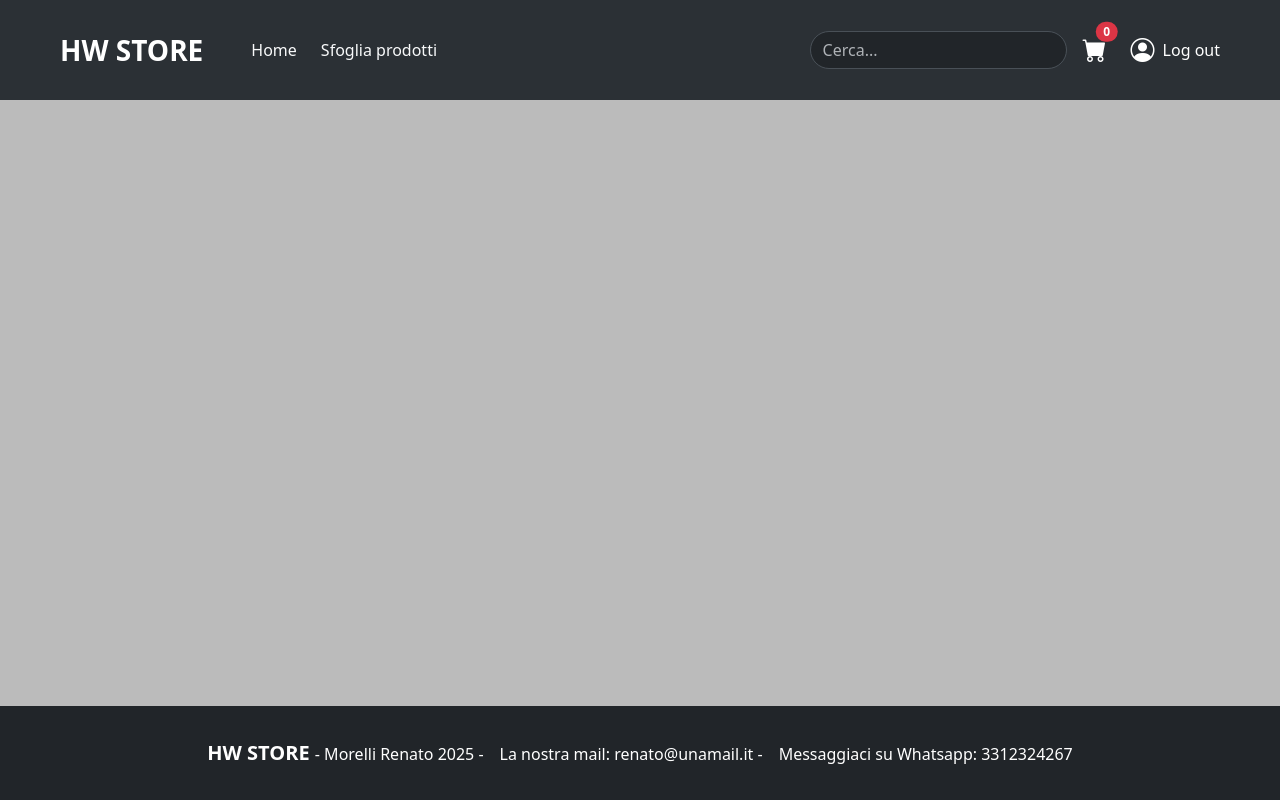
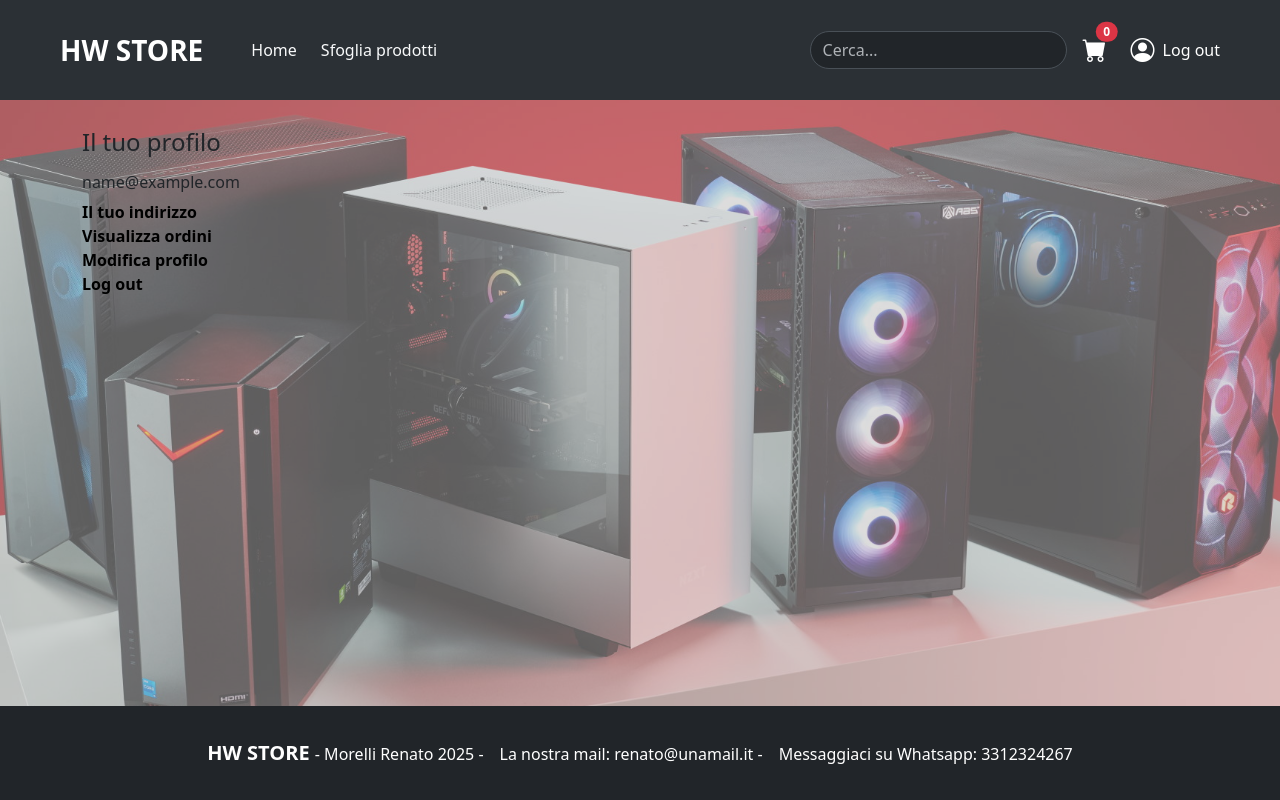
Before and after one commit to Ren-Mor/capstone-store, a React (Vite) app: page /userprofile in a window 1280 px wide. Built offline with nearby package versions, Linux system fonts and the light colour scheme; no server answers; sample sign-in values are in the browser's storage.

Commit message:
fix generali

```diff
--- a/src/App.jsx
+++ b/src/App.jsx
@@ -59,6 +59,7 @@ function App() {
           <Route path="/signin" element={<SignIn />} />
           <Route path="/signup" element={<SignUp />} />
           <Route path="/cart/checkout" element={<Checkout />} />
+          <Route path="/userprofile" element={<UserProfile />} />
           <Route path="/confirm-logout" element={<ConfirmLogout />} />
           <Route
             path="/adminprofile"
--- a/src/Components/UserProfile.jsx
+++ b/src/Components/UserProfile.jsx
@@ -37,7 +37,7 @@ const UserProfile = function () {
                 </li>
                 <li>
                   <Link
-                    to="updateuser"
+                    to="/updateuser"
                     className="text-decoration-none text-black fw-bold"
                   >
                     Modifica profilo
--- a/src/Components/YouBetterRun.jsx
+++ b/src/Components/YouBetterRun.jsx
@@ -1,5 +1,5 @@
 function YouBetterRun() {
-  return <div>You better run!</div>;
+  return;
 }
 
 export default YouBetterRun;
```
Also changed, not shown: 1 other file (tests, documents, lock files or other folders).
